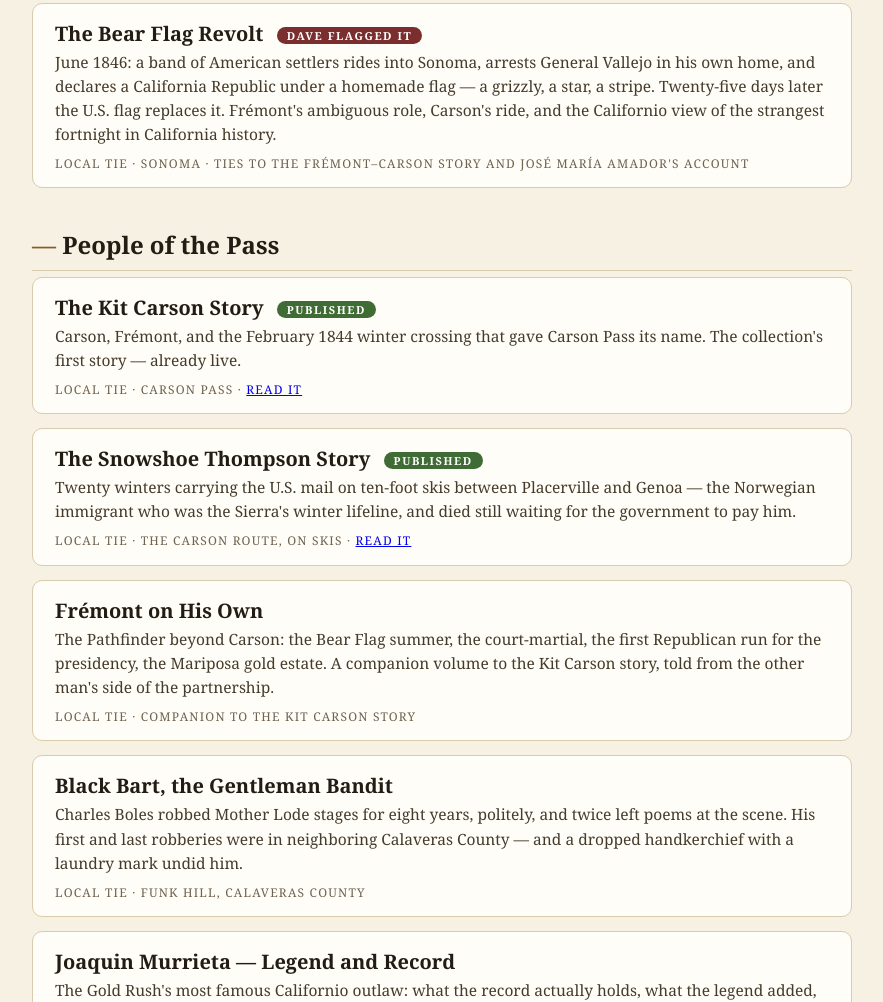
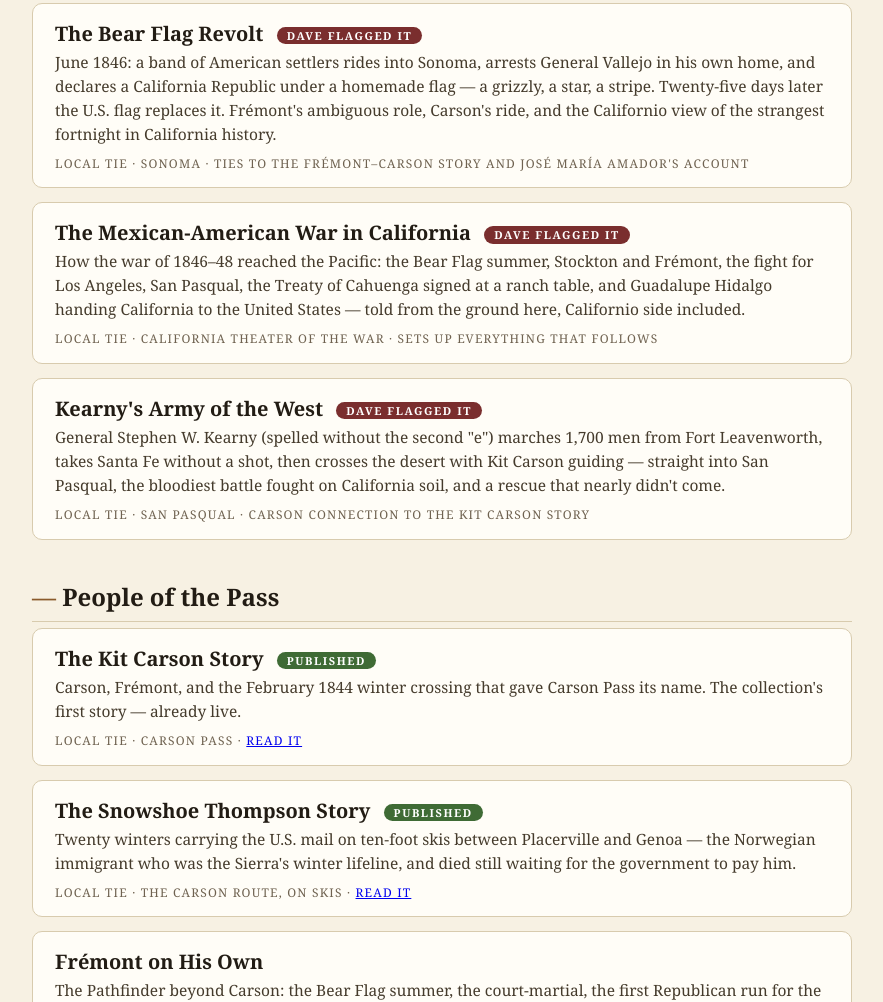
Before and after one commit to davedellaquila/stories, a plain HTML site: page outline/index.html in a window 1280 px wide. Shown: the part 2462-3464 px from the top of the page, without its empty margins (198-1081 px from the left). Drawn offline with Linux system fonts and the light colour scheme.

Commit message:
Outline + queue: Mexican-American War in California + Kearny Army of the West (Dave flagged), slated Jan 24 + Jan 31, 2027

```diff
--- a/outline/index.html
+++ b/outline/index.html
@@ -100,6 +100,14 @@
   <div class="idea"><h3>The Bear Flag Revolt <span class="badge flag">Dave flagged it</span></h3>
     <p>June 1846: a band of American settlers rides into Sonoma, arrests General Vallejo in his own home, and declares a California Republic under a homemade flag — a grizzly, a star, a stripe. Twenty-five days later the U.S. flag replaces it. Frémont's ambiguous role, Carson's ride, and the Californio view of the strangest fortnight in California history.</p>
     <div class="tie">Local tie · Sonoma · Ties to the Frémont–Carson story and José María Amador's account</div></div>
+
+  <div class="idea"><h3>The Mexican-American War in California <span class="badge flag">Dave flagged it</span></h3>
+    <p>How the war of 1846–48 reached the Pacific: the Bear Flag summer, Stockton and Frémont, the fight for Los Angeles, San Pasqual, the Treaty of Cahuenga signed at a ranch table, and Guadalupe Hidalgo handing California to the United States — told from the ground here, Californio side included.</p>
+    <div class="tie">Local tie · California theater of the war · Sets up everything that follows</div></div>
+
+  <div class="idea"><h3>Kearny's Army of the West <span class="badge flag">Dave flagged it</span></h3>
+    <p>General Stephen W. Kearny (spelled without the second "e") marches 1,700 men from Fort Leavenworth, takes Santa Fe without a shot, then crosses the desert with Kit Carson guiding — straight into San Pasqual, the bloodiest battle fought on California soil, and a rescue that nearly didn't come.</p>
+    <div class="tie">Local tie · San Pasqual · Carson connection to the Kit Carson story</div></div>
 
   <h2 class="theme"><span class="n">—</span> People of the Pass</h2>
 
```
Also changed, not shown: 1 other file.
